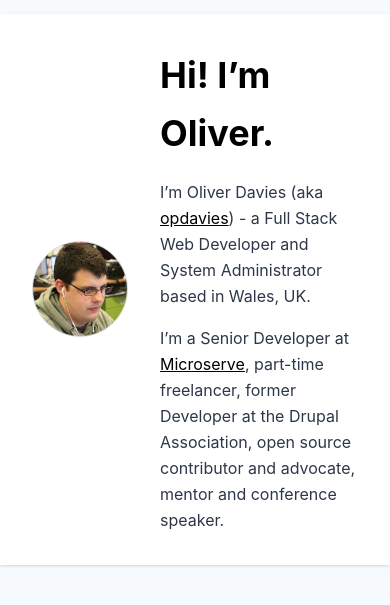
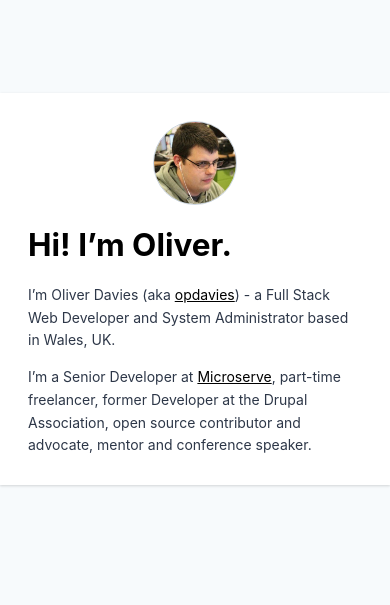
Before and after one commit to opdavies/tailwindcss-demo, a plain HTML site: page index.html in a window 390 px wide. Shown: the part 133-738 px from the top of the page. Drawn offline with Linux system fonts and the light colour scheme.

Commit message:
Responsive

```diff
--- a/index.html
+++ b/index.html
@@ -1,5 +1,5 @@
 <!DOCTYPE html>
-<html lang="en" class="h-full">
+<html lang="en" class="h-full text-sm sm:text-base">
   <head>
     <meta charset="UTF-8">
     <title>Tailwind CSS Demo</title>
@@ -7,12 +7,12 @@
   </head>
   <body class="h-full font-sans antialiased text-gray-800 bg-gray-100 flex flex-col justify-center">
     <section class="md:rounded max-w-3xl flex-no-shrink mx-auto bg-white p-8 shadow leading-relaxed">
-      <div class="flex -mx-4">
-        <div class="px-4 w-32 flex-none flex flex-col justify-center">
-          <img src="oliver.jpeg" alt="Oliver Davies" class="w-64 h-64_ block border border-gray-400 rounded-full">
+      <div class="md:flex -mx-4">
+        <div class="px-4 w-full md:w-32 md:flex-none flex items-center justify-center md:flex-col">
+          <img src="oliver.jpeg" alt="Oliver Davies" class="w-24 md:w-64 block border border-gray-400 rounded-full">
         </div>
 
-        <div class="px-4">
+        <div class="mt-4 md:mt-0 px-4">
           <h1 class="text-black text-4xl font-bold">Hi! I’m Oliver.</h1>
 
           <p class="mt-4">I’m Oliver Davies (aka <a class="text-black underline hover:no-underline" href="https://www.google.com/#q=opdavies">opdavies</a>) - a Full Stack Web Developer and System Administrator based in Wales, UK.</p>
```
